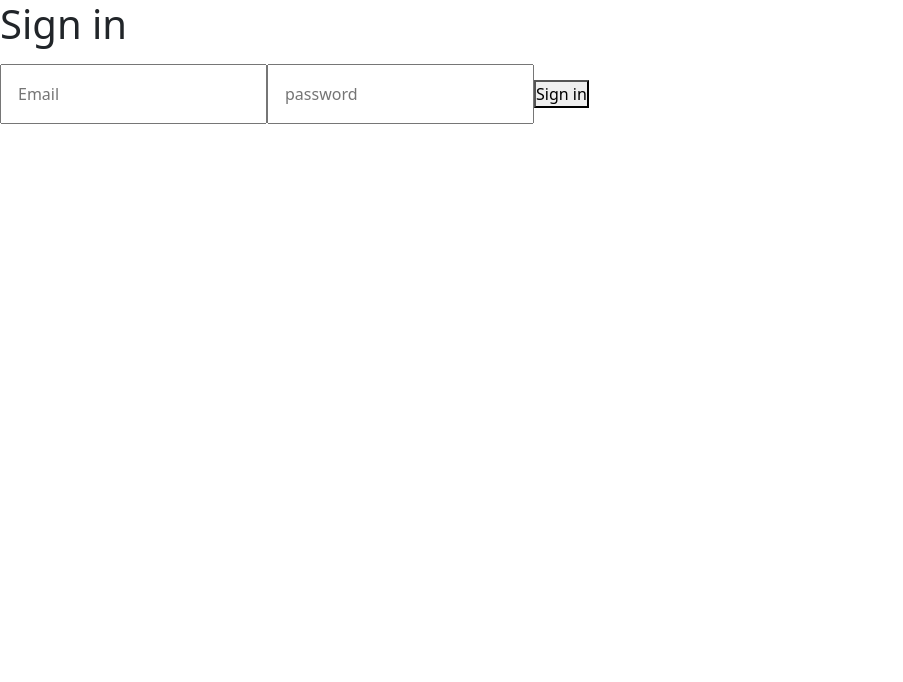
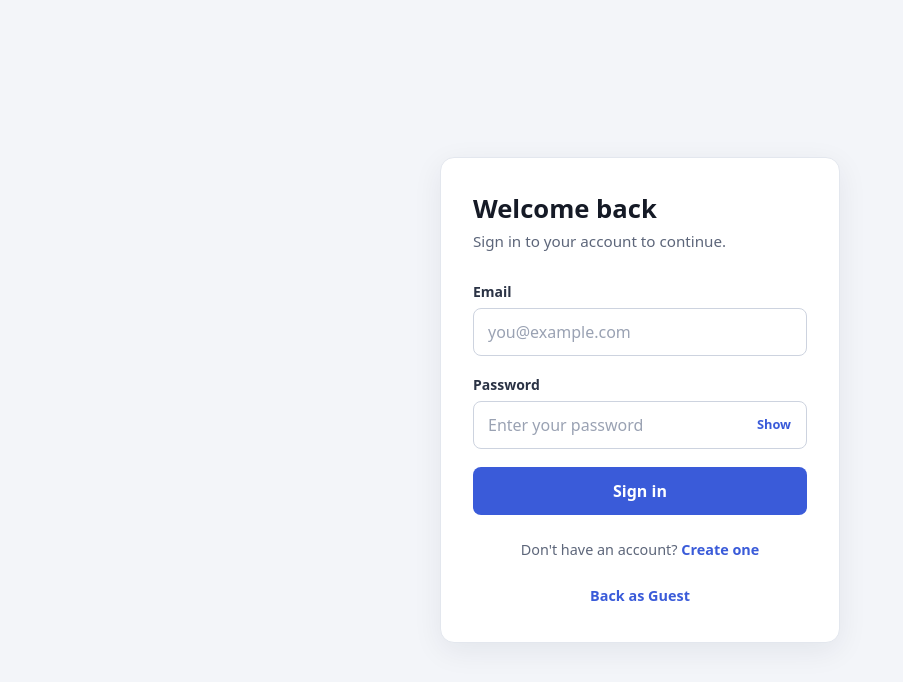
Before and after one commit to ProperPickle/dining-hall-rater, a React (Vite) app in the folder DiningHallRaterFrontend/: page /signin in a window 1280 px wide. Shown: the top 682 px of the page, without its empty margins (0-903 px from the left). Built offline with nearby package versions, Linux system fonts and the light colour scheme; no server answers.

Commit message:
UI changes to the sign in page

```diff
--- a/DiningHallRaterFrontend/src/pages/Signin.css
+++ b/DiningHallRaterFrontend/src/pages/Signin.css
@@ -0,0 +1,166 @@
+.signin-page {
+  min-height: 100vh;
+  display: flex;
+  align-items: center;
+  justify-content: center;
+  padding: 24px;
+  background: #f3f5f9;
+  font-family: system-ui, -apple-system, "Segoe UI", Roboto, sans-serif;
+}
+
+.signin-card {
+  width: 100%;
+  max-width: 400px;
+  padding: 36px 32px;
+  background: #ffffff;
+  border: 1px solid #e3e7ee;
+  border-radius: 14px;
+  box-shadow: 0 8px 30px rgba(20, 30, 60, 0.07);
+}
+
+.signin-title {
+  margin: 0 0 6px;
+  font-size: 1.6rem;
+  font-weight: 700;
+  color: #151a26;
+}
+
+.signin-subtitle {
+  margin: 0 0 28px;
+  color: #5d667a;
+  font-size: 0.95rem;
+}
+
+.signin-form {
+  display: flex;
+  flex-direction: column;
+  gap: 18px;
+}
+
+.field {
+  display: flex;
+  flex-direction: column;
+  gap: 6px;
+}
+
+.field label {
+  font-size: 0.875rem;
+  font-weight: 600;
+  color: #2b3345;
+}
+
+.field input {
+  width: 100%;
+  box-sizing: border-box;
+  padding: 11px 14px;
+  font-size: 1rem;
+  color: #151a26;
+  background: #fff;
+  border: 1px solid #cdd3df;
+  border-radius: 8px;
+  transition: border-color 0.15s, box-shadow 0.15s;
+}
+
+.field input::placeholder {
+  color: #9aa2b3;
+}
+
+.field input:focus {
+  outline: none;
+  border-color: #3a5bd9;
+  box-shadow: 0 0 0 3px rgba(58, 91, 217, 0.18);
+}
+
+.password-wrap {
+  position: relative;
+}
+
+.password-wrap input {
+  padding-right: 64px;
+}
+
+.toggle-password {
+  position: absolute;
+  top: 50%;
+  right: 8px;
+  transform: translateY(-50%);
+  padding: 6px 8px;
+  font-size: 0.8rem;
+  font-weight: 600;
+  color: #3a5bd9;
+  background: none;
+  border: none;
+  border-radius: 6px;
+  cursor: pointer;
+}
+
+.toggle-password:hover {
+  background: #eef1fc;
+}
+
+.toggle-password:focus-visible {
+  outline: 2px solid #3a5bd9;
+}
+
+.form-error {
+  margin: 0;
+  padding: 10px 12px;
+  font-size: 0.875rem;
+  color: #a12a2a;
+  background: #fdeeee;
+  border: 1px solid #f4c9c9;
+  border-radius: 8px;
+}
+
+.submit-btn {
+  padding: 12px;
+  font-size: 1rem;
+  font-weight: 600;
+  color: #fff;
+  background: #3a5bd9;
+  border: none;
+  border-radius: 8px;
+  cursor: pointer;
+  transition: background 0.15s, transform 0.05s;
+}
+
+.submit-btn:hover:not(:disabled) {
+  background: #2f4ac0;
+}
+
+.submit-btn:active:not(:disabled) {
+  transform: translateY(1px);
+}
+
+.submit-btn:focus-visible {
+  outline: 3px solid rgba(58, 91, 217, 0.4);
+  outline-offset: 2px;
+}
+
+.submit-btn:disabled {
+  opacity: 0.65;
+  cursor: not-allowed;
+}
+
+.signin-footer {
+  margin: 24px 0 0;
+  text-align: center;
+  font-size: 0.9rem;
+  color: #5d667a;
+}
+
+.signin-footer a {
+  color: #3a5bd9;
+  font-weight: 600;
+  text-decoration: none;
+}
+
+.signin-footer a:hover {
+  text-decoration: underline;
+}
+
+@media (max-width: 480px) {
+  .signin-card {
+    padding: 28px 20px;
+  }
+}
--- a/DiningHallRaterFrontend/src/pages/Signin.tsx
+++ b/DiningHallRaterFrontend/src/pages/Signin.tsx
@@ -1,5 +1,5 @@
 import { useState } from 'react'
-import { useNavigate } from 'react-router';
+import { Link, useNavigate } from 'react-router';
 import './Signin.css'
 
 function Signin({setUser}) {
@@ -10,8 +10,14 @@ function Signin({setUser}) {
 
   const [error, setError] = useState("");
   const [loading, setLoading] = useState(false);
+  const [showPassword, setShowPassword] = useState(false);
 
   const navigate = useNavigate();
+
+  const handleChange = (e) => {
+    const { name, value } = e.target;
+    setForm((prev) => ({ ...prev, [name]: value }));
+  };
 
   const handleSignIn = async (event) => {
     event.preventDefault(); // Prevents page from refreshing when the form is submitted
@@ -44,31 +50,69 @@ function Signin({setUser}) {
   };
 
   return (
-    <div>
-      <h1>Sign in</h1>
-      <form onSubmit={handleSignIn}>
+    <main className="signin-page">
+      <div className="signin-card">
+        <h1 className="signin-title">Welcome back</h1>
+        <p className="signin-subtitle">Sign in to your account to continue.</p>
+
+        <form className="signin-form" onSubmit={handleSignIn}>
+          <div className="field">
+            <label htmlFor="email">Email</label>
             <input
-          onChange={(e) => setForm({...form, email: e.target.value})}
-          className="p-3 mt-2"
+              id="email"
+              name="email"
               type="email"
-          name="email"
-          id="email"
-          placeholder="Email"
+              placeholder="you@example.com"
+              autoComplete="email"
+              value={form.email}
+              onChange={handleChange}
+              required
             />
+          </div>
+
+          <div className="field">
+            <label htmlFor="password">Password</label>
+            <div className="password-wrap">
               <input
-          onChange={(e) => setForm({...form, password: e.target.value})}
-          className="p-3 mt-2"
-          type="password"
+                id="password"
                 name="password"
-          id="password"
-          placeholder="password"
+                type={showPassword ? "text" : "password"}
+                placeholder="Enter your password"
+                autoComplete="current-password"
+                value={form.password}
+                onChange={handleChange}
+                required
               />
-        <button type="submit" disabled={loading}>
-          Sign in
+              <button
+                type="button"
+                className="toggle-password"
+                onClick={() => setShowPassword((s) => !s)}
+                aria-label={showPassword ? "Hide password" : "Show password"}
+              >
+                {showPassword ? "Hide" : "Show"}
               </button>
-        {error && <p>{error}</p>}
+            </div>
+          </div>
+
+          {error && (
+            <p className="form-error" role="alert">
+              {error}
+            </p>
+          )}
+
+          <button type="submit" className="submit-btn" disabled={loading}>
+            {loading ? "Signing in..." : "Sign in"}
+          </button>
         </form>
+
+        <p className="signin-footer">
+          Don't have an account? <Link to="/signup">Create one</Link>
+        </p>
+        <p className="signin-footer">
+          <Link to="/">Back as Guest</Link>
+        </p>
       </div>
+    </main>
   )
 
 }
```
Lines whose indentation alone changed are shown as unchanged.
